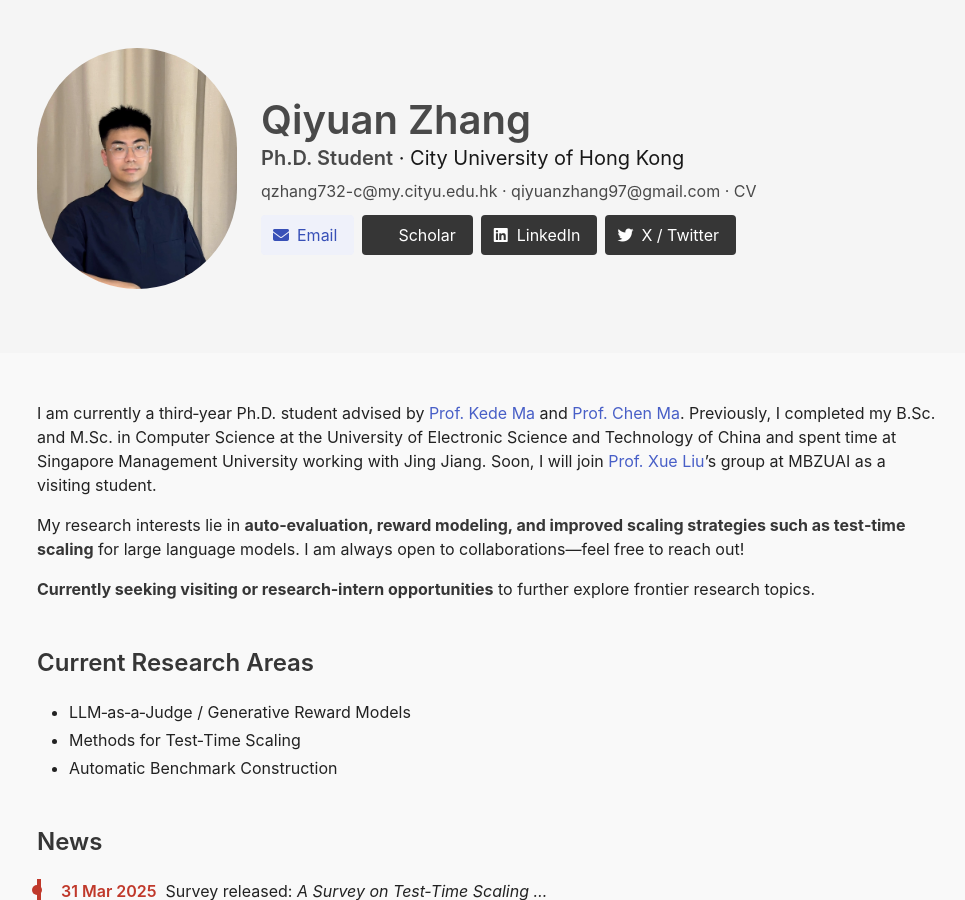
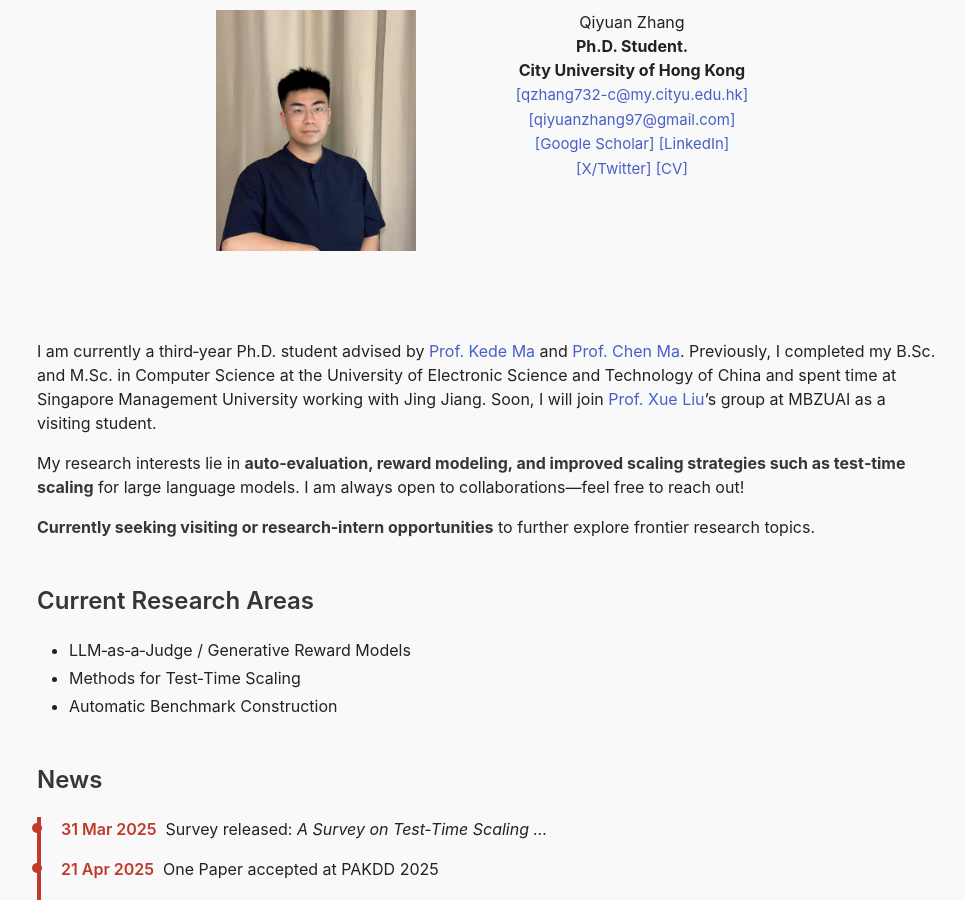
Before and after one commit to zhangqiyuan-rico/zhangqiyuan-rico.github.io, a Jekyll site: the page index.html, which Jekyll copies as it is, in a window 1280 px wide and 900 px high. Shown: the whole window, without its empty margins (153-1118 px from the left). Built offline with Jekyll 4.4.1, drawn with Linux system fonts in a browser that asks for light colours; a style sheet for code colours, icons or effects is not loaded.

Commit message:
Update index.html

```diff
--- a/index.html
+++ b/index.html
@@ -64,44 +64,35 @@
 </head>
 <body>
   <!-- HERO -->
-  <section class="hero is-light">
-  <div class="hero-body">
-    <div class="container is-flex is-flex-wrap-wrap is-align-items-center">
-      <!-- Bigger, eye-catching photo -->
-      <figure class="image mr-5 mb-4" style="width:200px;">
-        <img class="is-rounded" src="images/zqy.jpg" alt="Qiyuan Zhang">
-      </figure>
+  <div class="page-content">
+      <div class="wrapper">
+        <article class="post">
 
-      <!-- Right-hand info block -->
-      <div>
-        <h1 class="title is-2 mb-1">Qiyuan Zhang</h1>
-        <p class="subtitle is-5 mb-2"><strong>Ph.D. Student</strong> · City University of Hong Kong</p>
 
-        <!-- Compact contact row -->
-        <p class="is-size-6 mb-3">
-          <a href="mailto:qzhang732-c@my.cityu.edu.hk">qzhang732-c@my.cityu.edu.hk</a> ·
-          <a href="mailto:qiyuanzhang97@gmail.com">qiyuanzhang97@gmail.com</a> ·
-          <a href="cv/Qiyuan_CV.pdf">CV</a>
-        </p>
 
-        <div class="buttons">
-          <a class="button is-link is-light" href="mailto:qiyuanzhang97@gmail.com">
-            <span class="icon"><i class="fas fa-envelope"></i></span><span>Email</span>
-          </a>
-          <a class="button is-dark is-light" href="https://scholar.google.com/citations?user=7LZAo0EAAAAJ">
-            <span class="icon"><i class="ai ai-google-scholar"></i></span><span>Scholar</span>
-          </a>
-          <a class="button is-dark is-light" href="https://www.linkedin.com/in/qiyuan-zhang-032358330/">
-            <span class="icon"><i class="fab fa-linkedin"></i></span><span>LinkedIn</span>
-          </a>
-          <a class="button is-dark is-light" href="https://x.com/Zh362783225">
-            <span class="icon"><i class="fab fa-twitter"></i></span><span>X / Twitter</span>
-          </a>
-        </div>
-      </div>
-    </div>
-  </div>
-</section>
+  <div class="post-content">
+    <div class="col-7">
+    <center>
+  <table>
+<tr><td style="padding:10px 90px 10px 0px">
+      <img width="200px" class="img-rounded" src="images/zqy.jpg" />
+  </td><td style="padding:10px">
+    <center>
+    <h1>Qiyuan Zhang </h1>
+    <b>Ph.D. Student.</b> <br> <b>City University of Hong Kong</b> <br>
+    <span style="font-size:15px"><a href="mailto:qzhang732-c@my.cityu.edu.hk">[qzhang732-c@my.cityu.edu.hk]</a></span> </h1> <br>
+    <span style="font-size:15px"><a href="mailto:qiyuanzhang97@gmail.com">[qiyuanzhang97@gmail.com]</a></span> </h1> <br>
+    <span style="font-size:15px"><a href="https://scholar.google.com/citations?user=7LZAo0EAAAAJ&hl">[Google Scholar]</a> <a href="https://www.linkedin.com/in/qiyuan-zhang-032358330/">[LinkedIn]</a></span> </h1> <br>
+    <span style="font-size:15px"><a href="https://x.com/Zh362783225">[X/Twitter]</a> <a href="cv/Qiyuan_CV.pdf">[CV]</a></span> </h1> <br>
+</center>
+
+      </td>
+  </tr>
+  </table>
+  </center>
+<br>
+</div>
+
 
 </section>
   <!-- ABOUT -->
```
